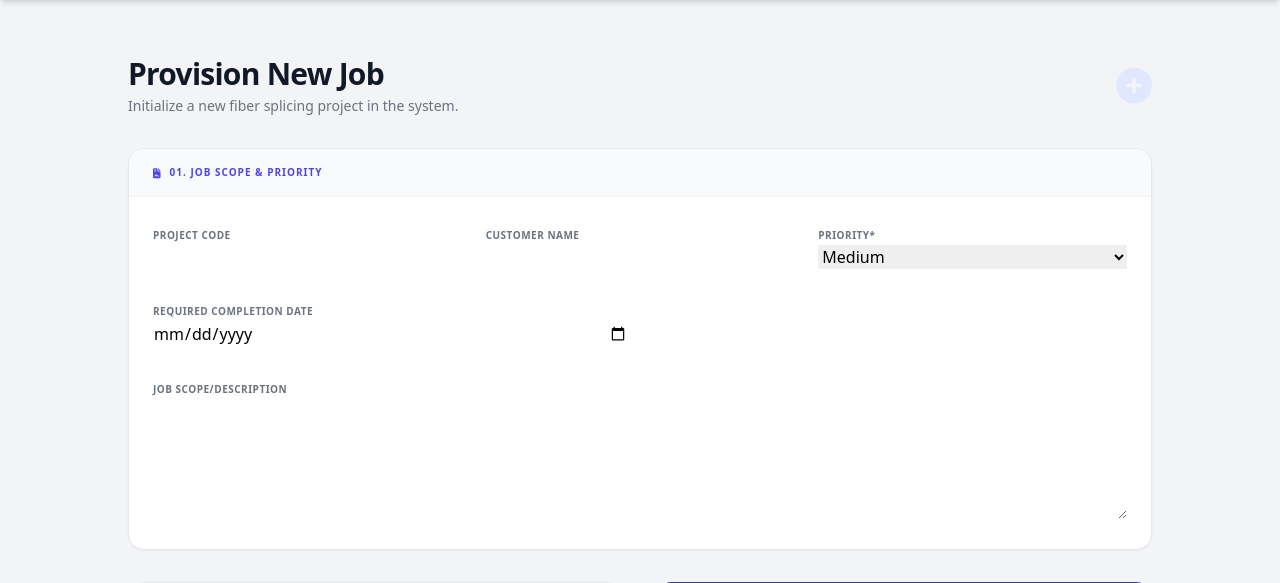
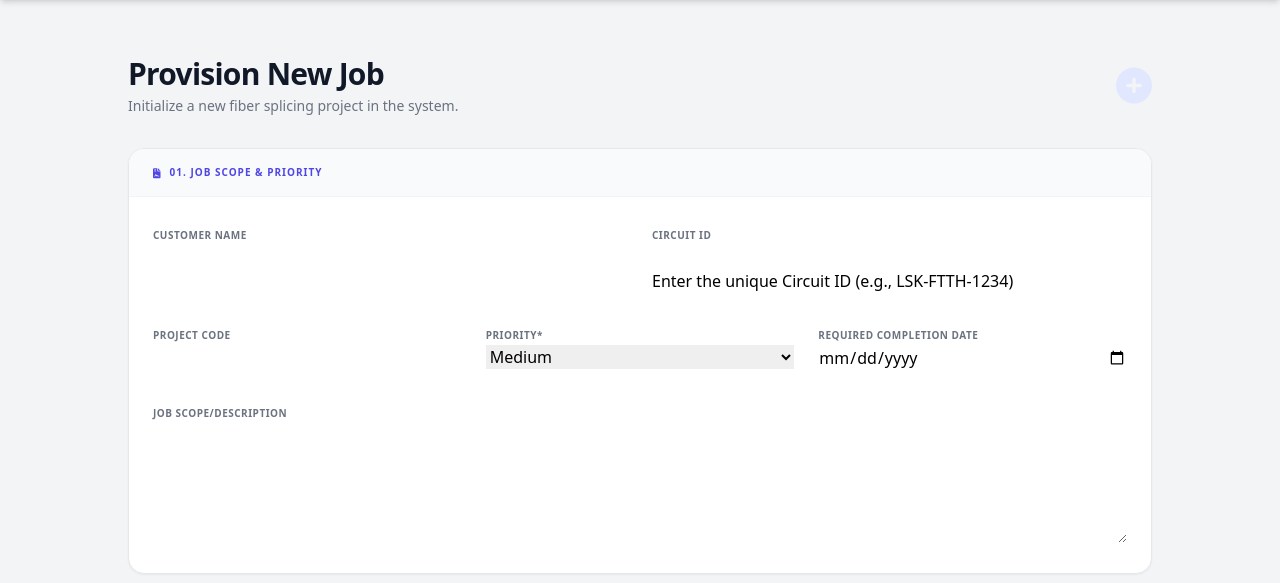
Before and after one commit to bukoloeb/splicing-tracker, a Django app: page /jobs/create/ in a window 1280 px wide. Shown: the part 64-647 px from the top of the page. Run offline with Django 5.2, Linux system fonts and the light colour scheme; the visitor is signed in with stand-in values (Sample User, id 1); data comes from the database, SQL or seed files in the repository; data that the repository does not hold is empty; some libraries are stand-ins or nearby versions.

Commit message:
forms.py models and splicing job create added circuit id filed

```diff
--- a/splicing/forms.py
+++ b/splicing/forms.py
@@ -70,7 +70,7 @@ class SplicingJobCreationForm(forms.ModelForm):
     class Meta:
         model = SplicingJob
         fields = [
-            'customer_name', 'project_code', 'contact_person', 'contact_number',
+            'customer_name', 'project_code', 'circuit_id', 'contact_person', 'contact_number',
             'alt_contact_person', 'alt_contact_number', 'required_completion_date',
             'priority', 'street_address', 'neighbourhood', 'city', 'province',
             'country', 'project_manager', 'civil_contractor_name', 'description',
@@ -101,6 +101,8 @@ class SplicingJobCreationForm(forms.ModelForm):
 
         if pop_id:
             self.fields['switch_fk'].queryset = Switch.objects.filter(pop_location_id=pop_id).order_by('name')
+
+
 
 
 # =======================================================================
--- a/splicing/models.py
+++ b/splicing/models.py
@@ -75,6 +75,13 @@ class SplicingJob(models.Model):
     # --- CORE JOB METADATA ---
     job_id = models.CharField(max_length=50, unique=True)
     project_code = models.CharField(max_length=50, blank=True)
+    circuit_id = models.CharField(
+        max_length=100,
+        unique=True,
+        null=True,
+        blank=True,
+        help_text="Enter the unique Circuit ID (e.g., LSK-FTTH-1234)"
+    )
     customer_name = models.CharField(max_length=100, blank=True, verbose_name="Customer Name")
     priority = models.IntegerField(choices=PRIORITY_CHOICES, default=2)
     status = models.CharField(max_length=20, choices=STATUS_CHOICES, default=JOB_DRAFT)
--- a/splicing/templates/splicing/job_create.html
+++ b/splicing/templates/splicing/job_create.html
@@ -28,12 +28,13 @@
                 </h3>
             </div>
             <div class="p-6 space-y-4">
+                <div class="grid grid-cols-1 md:grid-cols-2 gap-6">
+                    {{ form.customer_name|as_crispy_field }}
+                    {{ form.circuit_id|as_crispy_field }}
+                </div>
                 <div class="grid grid-cols-1 md:grid-cols-3 gap-6">
                     {{ form.project_code|as_crispy_field }}
-                    {{ form.customer_name|as_crispy_field }}
                     {{ form.priority|as_crispy_field }}
-                </div>
-                <div class="grid grid-cols-1 md:grid-cols-2 gap-6">
                     {{ form.required_completion_date|as_crispy_field }}
                 </div>
                 {{ form.description|as_crispy_field }}
@@ -68,7 +69,6 @@
                     </h3>
                 </div>
                 <div class="p-6 space-y-4 text-gray-100">
-                    {# Custom styling for crispy fields inside dark cards usually requires custom CSS classes, but we keep standard for now #}
                     {{ form.pop_location_fk|as_crispy_field }}
                     {{ form.switch_fk|as_crispy_field }}
                     {{ form.port_number|as_crispy_field }}
@@ -129,7 +129,6 @@
     }
     .animate-fade-in { animation: fadeIn 0.5s ease-out forwards; }
 
-    /* Match the technical label style of previous pages */
     label {
         font-size: 10px !important;
         font-weight: 800 !important;
@@ -139,7 +138,6 @@
         margin-bottom: 0.5rem !important;
     }
 
-    /* Dark card input overrides */
     .bg-indigo-900 label { color: #a5b4fc !important; }
 </style>
 
```
